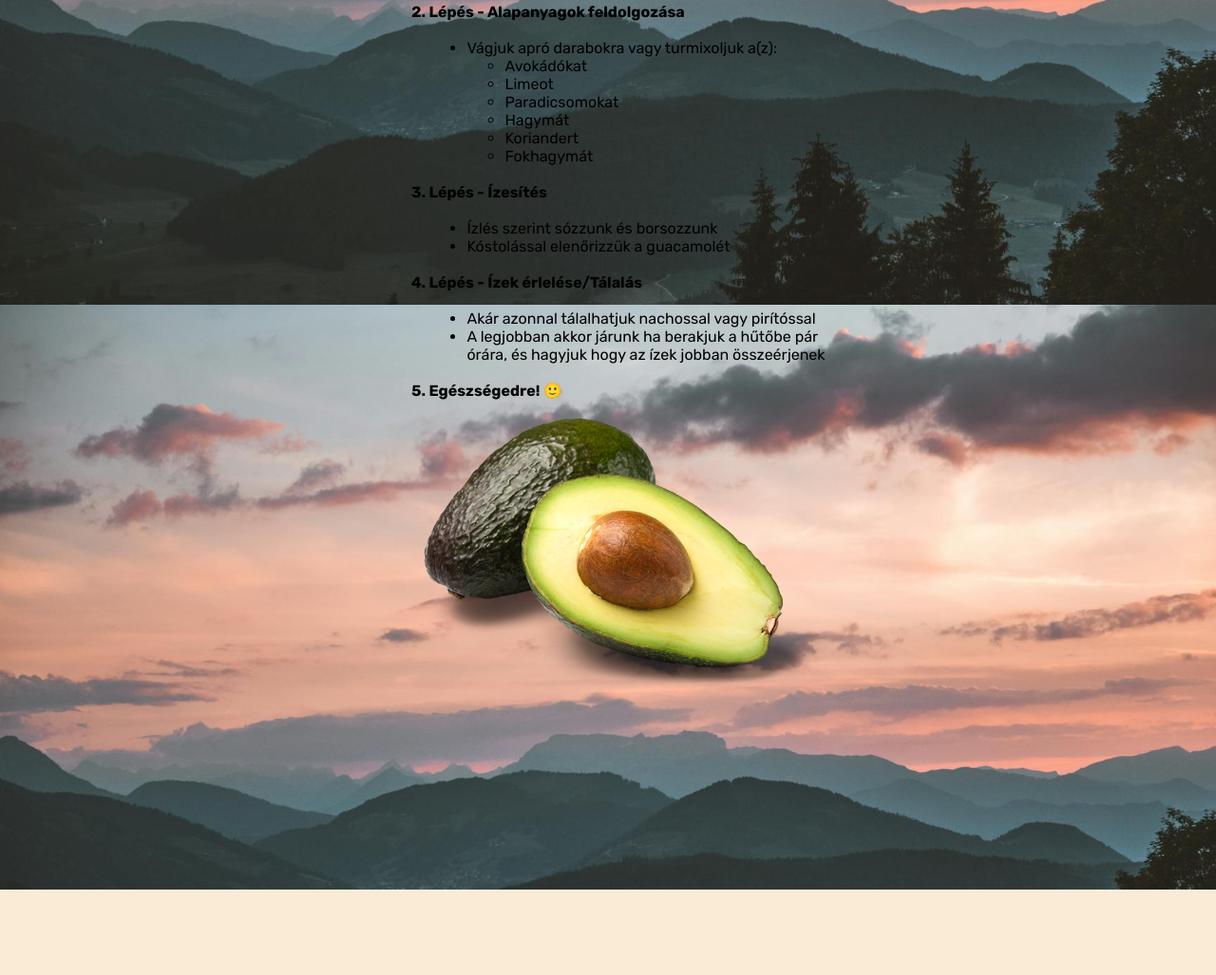
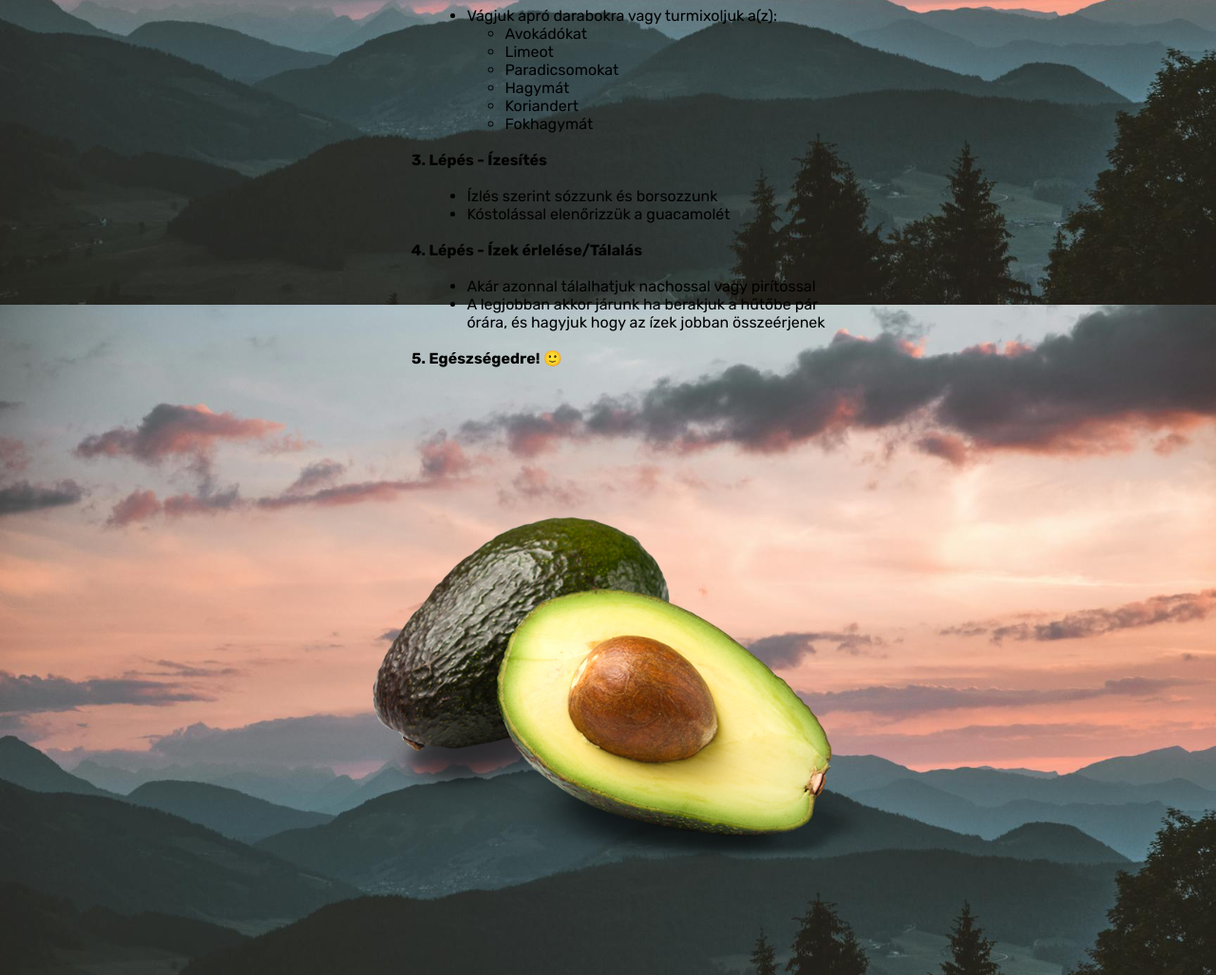
Before and after one commit to VGAisdead/webdev_projektek, a plain HTML site: page public/guacamole.html in a window 1280 px wide. Shown: the part 479-1506 px from the top of the page at 95% size. Before the commit the page ends 1416 px from the top, so only its background shows below. Drawn offline with Linux system fonts and the light colour scheme.

Commit message:
Add files via upload

```diff
--- a/main.css
+++ b/main.css
@@ -1,9 +1,6 @@
 *{
     box-sizing: border-box;
     max-width:100%;
-}
-
-body{
     margin: 0px;
 }
 
@@ -126,11 +123,9 @@ nav{
 }
 
 #avokado {
-    position: relative;
-    max-width: 500px;
-    max-height: 500px;
-    bottom: 120px;
     display: block;
     margin-left: auto;
     margin-right: auto;
+    max-width: 50%;
+    max-height: 50%;
 }
```
